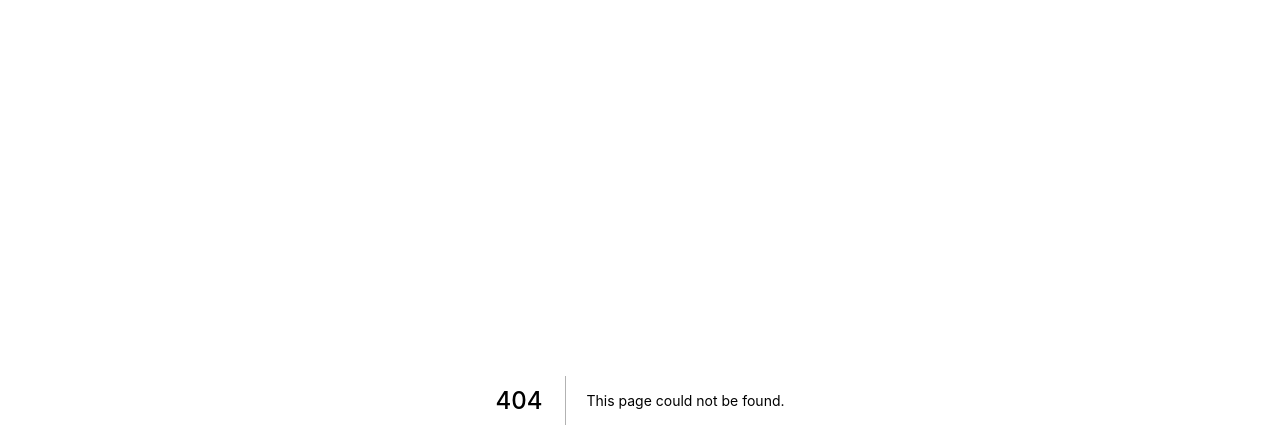
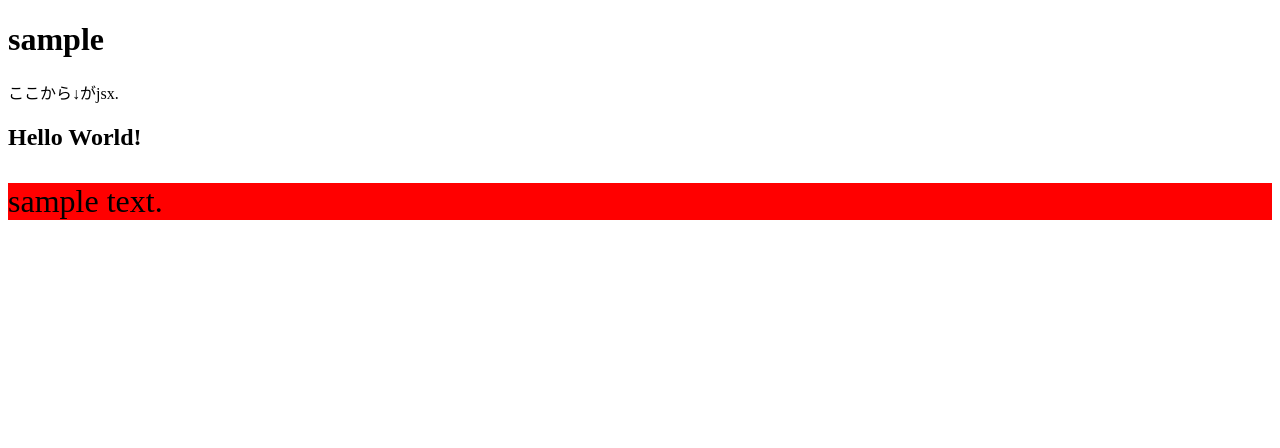
Before and after one commit to Tetsuya-Minase/program-samples, a Next.js app in the folder mdx-sample/: page /hello in a window 1280 px wide. Before the commit this address had no page. Shown: the top 448 px of the page. Built offline with nearby package versions, Linux system fonts and the light colour scheme.

Commit message:
feat: add sample mdx.

```diff
--- /dev/null
+++ b/mdx-sample/pages/hello.mdx
@@ -0,0 +1,8 @@
+# sample
+ここから↓がjsx.
+<article>
+  <h1>Hello World!</h1>
+  <div style={{backgroundColor: 'red', fontSize: '200%'}}>
+    sample text.
+  </div>
+</article>
```
